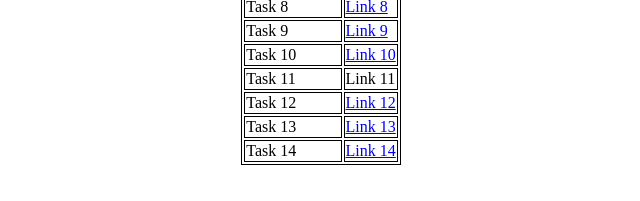
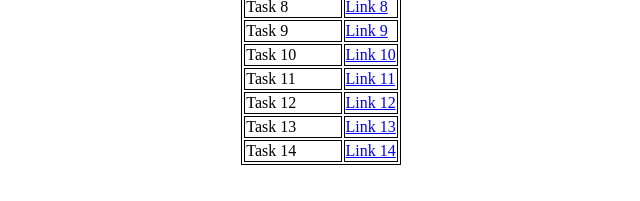
Before and after one commit to GafoorMohammad/Bootstrap-and-JS, a plain HTML site: page index.html in a window 1280 px wide. Shown: the part 327-528 px from the top of the page, 319-959 px from the left. Drawn offline with Linux system fonts and the light colour scheme.

Commit message:
Update index.html

```diff
--- a/index.html
+++ b/index.html
@@ -63,7 +63,7 @@
   </tr>
   <tr>
     <td>Task 11</td>
-    <td><a hhref="https://gafoormohammad.github.io/Bootstrap-and-JS/JS/JSTask4.html" target="_blank">Link 11</a></td>
+    <td><a href="https://gafoormohammad.github.io/Bootstrap-and-JS/JS/JSTask4.html" target="_blank">Link 11</a></td>
   </tr>
   <tr>
     <td>Task 12</td>
```
